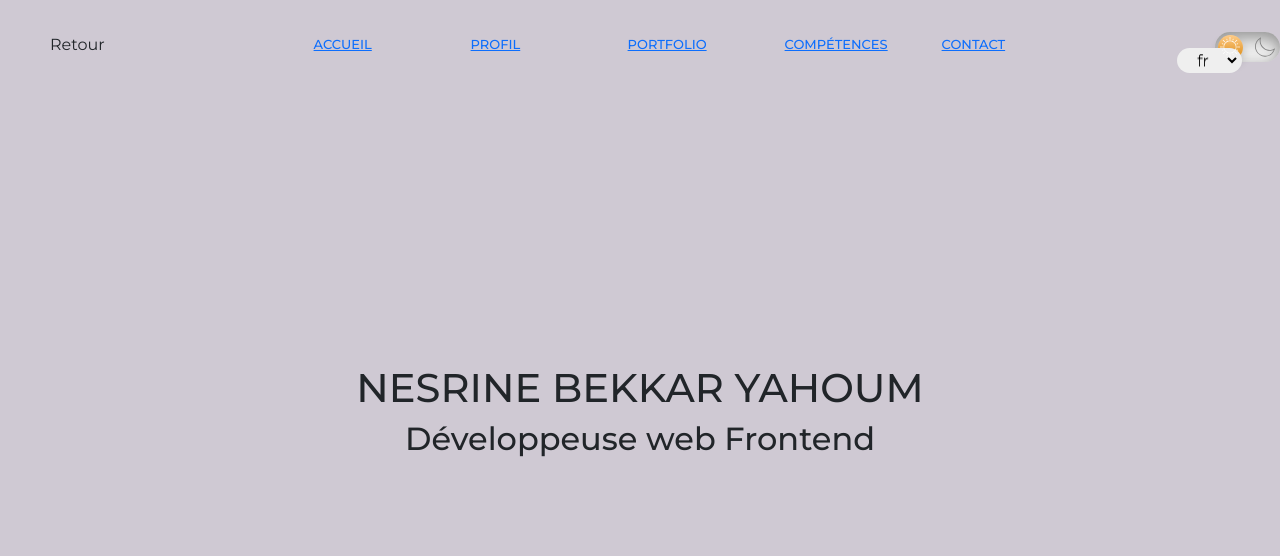
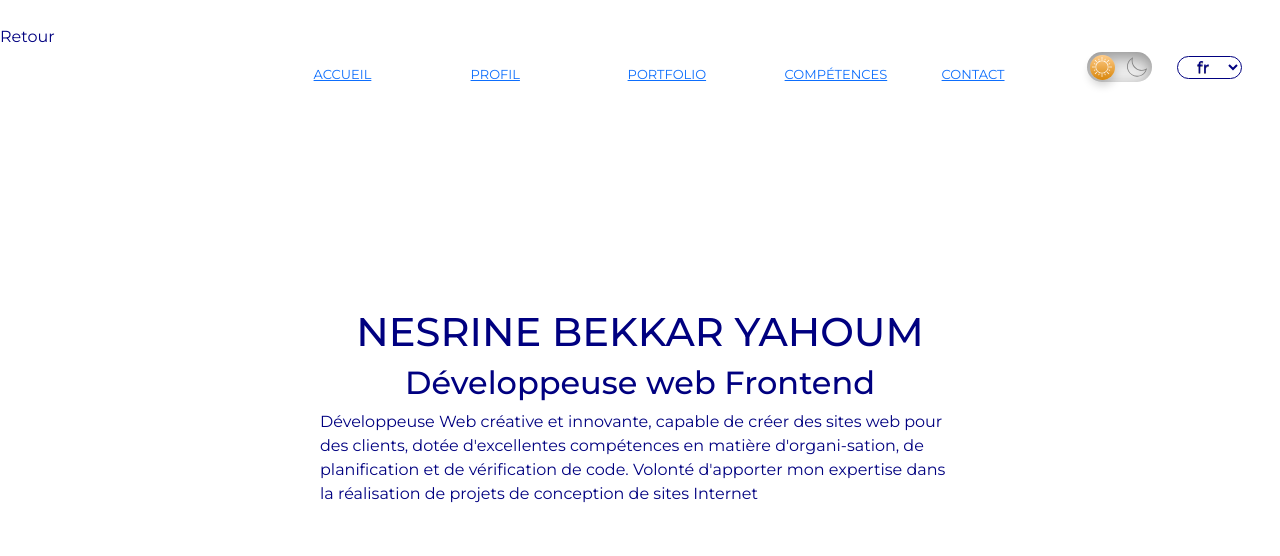
Before and after one commit to NesrineYAH/ReactApp, a React (Create React App) app: page / in a window 1280 px wide. Shown: the top 556 px of the page. Built offline with nearby package versions, Linux system fonts and the light colour scheme.

Commit message:
insérer DarkMode

```diff
--- a/public/index.html
+++ b/public/index.html
@@ -1,5 +1,5 @@
 <!DOCTYPE html>
-<html lang="en">
+<html lang="fr">
 
 <head>
   <meta charset="utf-8" />
--- a/src/App.jsx
+++ b/src/App.jsx
@@ -16,6 +16,7 @@ class App extends React.Component {
   };
   render() {
   return (
+
     <>
       <BrowserRouter>
         <Header handleClick={this.handleClick} />
@@ -28,6 +29,7 @@ class App extends React.Component {
       </BrowserRouter>
       </>
 
+
   );
 }
 }
--- a/src/components/About/About.jsx
+++ b/src/components/About/About.jsx
@@ -7,6 +7,11 @@ const About = () => {
       <div className="About__info">
         <h1 className="monTitre">NESRINE BEKKAR YAHOUM </h1>
         <h2 className="monTitre">Développeuse web Frontend</h2>
+        <p className="Piographie">
+          Développeuse Web créative et innovante, capable de créer des sites web pour des
+clients, dotée d'excellentes compétences en matière d'organi-sation, de planification et
+de vérification de code. Volonté d'apporter mon expertise dans la réalisation de projets
+de conception de sites Internet</p>
       </div>
 
     </div>
--- a/src/components/Header/Header.jsx
+++ b/src/components/Header/Header.jsx
@@ -4,8 +4,6 @@ import React from "react";
 import Language from "../Language/Language";
 import DarkMode from "../dark/darkMode";
 //import { FaBars, FaTimes } from "react-icons/fa";
-
-
 
 class Header extends Component {
   constructor(props) {
@@ -76,10 +74,12 @@ handleLinkClick =(event) => {
     <header className="header">
  <nav className={`navbar_header ${showLinks ? "show_nav" : ""} ${(isTransparent && !isMobile) ? 'navbar_header--transparent' :
 ''} `}>
-
+         <button className="navbar_burger" onClick={handleShowLinks}>
+         <span className="burger_bar">Retour</span>
+          </button>
           <ul className="navbar__links">
             <li className="navbar_item slide1">
-              <NavLink to="/#About" className="navbar_link" onClick={this.handleLinkClick}>
+              <NavLink to="/#Home" className="navbar_link" onClick={this.handleLinkClick}>
                 Accueil
               </NavLink>
             </li>
@@ -104,9 +104,7 @@ handleLinkClick =(event) => {
               </NavLink>
             </li>
           </ul>
-          <button className="navbar_burger" onClick={handleShowLinks}>
-                        <span className="burger_bar">Retour</span>
-          </button>
+
         </nav>
         <DarkMode />
         < Language />
--- a/src/components/Header/Header.scss
+++ b/src/components/Header/Header.scss
@@ -2,6 +2,7 @@
     width: 100%;
     margin-top: 25px;
     @include flexCenterRow;
+
 
 
     .navbar_header {
@@ -46,6 +47,14 @@
             position: absolute;
             left: 22%;
 
+            font-weight: 600;
+            color: var(--link_color);
+            color: var(--body-color);
+
+            .navbar__link {
+                color: navy;
+                color: var(--body-color);
+            }
 
             .navbar_item {
                 @include font(13px, 500);
@@ -57,6 +66,10 @@
                 text-decoration: none;
                 margin-right: 18px;
                 line-height: 300%;
+                background-color: var(--body_background);
+                color: var(--link_color);
+                font-weight: var(--bs-body-font-weight);
+                line-height: var(--bs-body-line-height);
             }
         }
 
@@ -67,7 +80,7 @@
             border: none;
             color: inherit;
             cursor: pointer;
-            margin-left: 50px;
+            @include flex-start;
         }
 
         .navbar_header--transparent {
--- a/src/components/Language/Language.scss
+++ b/src/components/Language/Language.scss
@@ -1,11 +1,11 @@
 .btn_lang {
-    // border: .16em solid var(--body_color);
-    border: .16em solid #2e2b2b00;
+     border: 1.5px solid var(--link_color);
+    border: px solid #2e2b2b00;
     border-radius: 2em;
     box-sizing: border-box;
     cursor: pointer;
     display: inline-block;
-    font-weight: 300;
+    font-weight: 500;
     text-align: center;
     text-decoration: none;
     text-shadow: 0 .04em .04em rgba(0, 0, 0, .55);
@@ -13,5 +13,14 @@
     width: 65px;
     position: absolute;
     right: 3%;
-    top: 6%;
+    top: 7%;
+
+    &:hover {
+        border: rgb(24, 2, 35);
+        background-color: var(--body_color);
+        border-color: var(--lang_background);
+        color: var(--link_color);
+        font-weight: 500;
+        //text-shadow: ;
+    }
 }
--- a/src/components/Profil/Profil.jsx
+++ b/src/components/Profil/Profil.jsx
@@ -9,11 +9,7 @@ const Profil = () => {
 
       <div className="About__biography">
         <p>
-          Développeuse Web créative et innovante, capable de créer des sites web
-          pour des clients, dotée d'excellentes compétences en matière
-          d'organi-sation, de planification et de vérification de code. Volonté
-          d'apporter mon expertise dans la réalisation de projets de conception
-          de sites Internet
+Formation OPC
         </p>
       </div>
     </div>
--- a/src/components/dark/darkMode.jsx
+++ b/src/components/dark/darkMode.jsx
@@ -27,14 +27,14 @@ const toggleTheme =(e) => {
          <input className="dark_mode_input" type="checkbox" id="darkmode-toggle"
         onChange={toggleTheme}
         defaultChecked={selectedTheme === "dark"} />
-
 <label className="dark_mode_label"
 htmlFor="darkmode-toggle"
   aria-label="Changer le mode sombre"
 >
 <Sun />
 <Moon />
-</label>
+ </label>
+ <label htmlFor="dark"></label>
         </div>
     );
 };
--- a/src/components/dark/darkMode.scss
+++ b/src/components/dark/darkMode.scss
@@ -1,6 +1,9 @@
 .dark_mode {
     margin-top: -20px;
-    margin-left: 10px
+    margin-left: 10px;
+    position: absolute;
+    right: 10%;
+    top: 6%;
 }
 
 .dark_mode_label {
--- a/src/styles/outils/bases.scss
+++ b/src/styles/outils/bases.scss
@@ -1,35 +1,53 @@
 @import url("https://fonts.googleapis.com/css2?family=Montserrat:ital,wght@0,100;0,200;0,300;0,400;0,500;0,600;0,700;0,800;0,900;1,100;1,200;1,300;1,400;1,500;1,600;1,700;1,800;1,900&display=swap");
 @import './setting.scss';
 
+:root {
+
+    // white-space: pre-line;
+    --body_background: $couleur-body;
+    --body_color: #f3ebf6;
+    --link_color: navy;
+    --box_background: linear-gradient(#e9d3f1, #d4a9d6);
+    --spark: 1.8s;
+}
+
+[data-theme="dark"] {
+    --body_background: rgb(24, 2, 35);
+    --body_color: #f3ebf6;
+    --link_color: white;
+    --lang_color: #695da1;
+    --lang_background: #433871;
+    --background_icons: #c996cc;
+
+}
 
 * {
+
     padding: 0;
     margin: 0;
     box-sizing: border-box;
     font-family: "Montserrat", sans-serif;
+    background-color: var(--body_background);
+    color: var(--link_color);
+    transition: all 0.3s ease-in-out;
 }
 
 
 
-
-html {
-    height: 100%;
-}
-
 body {
-    @include body-position;
+    // @include body-position;
     overflow-x: hidden;
     background-color: $couleur-body;
     background-color: var(--body_background);
-
-    @media (min-width: $breakpoint-desktop) {
+    color: var(--link_color);
+    min-height: 100%;
+    /*
+ @media (min-width: $breakpoint-desktop) {
         max-width: 100%;
         background-color: $body-background;
-
-    }
+    }*/
 
 }
-
 
 .App {
     position: relative;
--- a/src/styles/outils/mixins.scss
+++ b/src/styles/outils/mixins.scss
@@ -25,8 +25,6 @@
   box-shadow: rgba(255, 96, 96, 0.9) 0 0 0px 0.5px;
 }
 
-
-
 @mixin flex-center {
   display: flex;
   flex-direction: column;
@@ -34,14 +32,11 @@
   align-items: center;
 
 }
-
 @mixin ItemCenter {
   display: flex;
   flex-direction: column;
   justify-content: center;
-
 }
-
 @mixin flex-between {
   display: flex;
   justify-content: space-between;
@@ -51,7 +46,7 @@
 @mixin flex-start {
   display: flex;
   justify-content: flex-start;
-  align-items: center;
+  align-items: flex-start;
 }
 
 @mixin font($size, $weight) {
--- a/src/styles/outils/variable.scss
+++ b/src/styles/outils/variable.scss
@@ -8,12 +8,7 @@ $footer-color: #2b0449;
 $background-color: rgba(0, 0, 0, 0.3);
 $couleur-body: linear-gradient (#FF79DA, #9356DC, #cfc9d3);
 
-//les images
-// $about-background: $background-color url(../../assets/images/banner/aboutBanner.png);
-// $about-background-mobile: $background-color url(../../assets/images/banner/backgroundbannermobile.png);
-// $banner-background: $background-color url(../../assets/images/banner/homeBanner.png);
 
-// $body-background: $background-color url(../../assets/images/banner/developpement-web-code-bordeaux-business.webp);
 $body-background :#cfc9d3;
 
 $Mmin: 375px;
```
